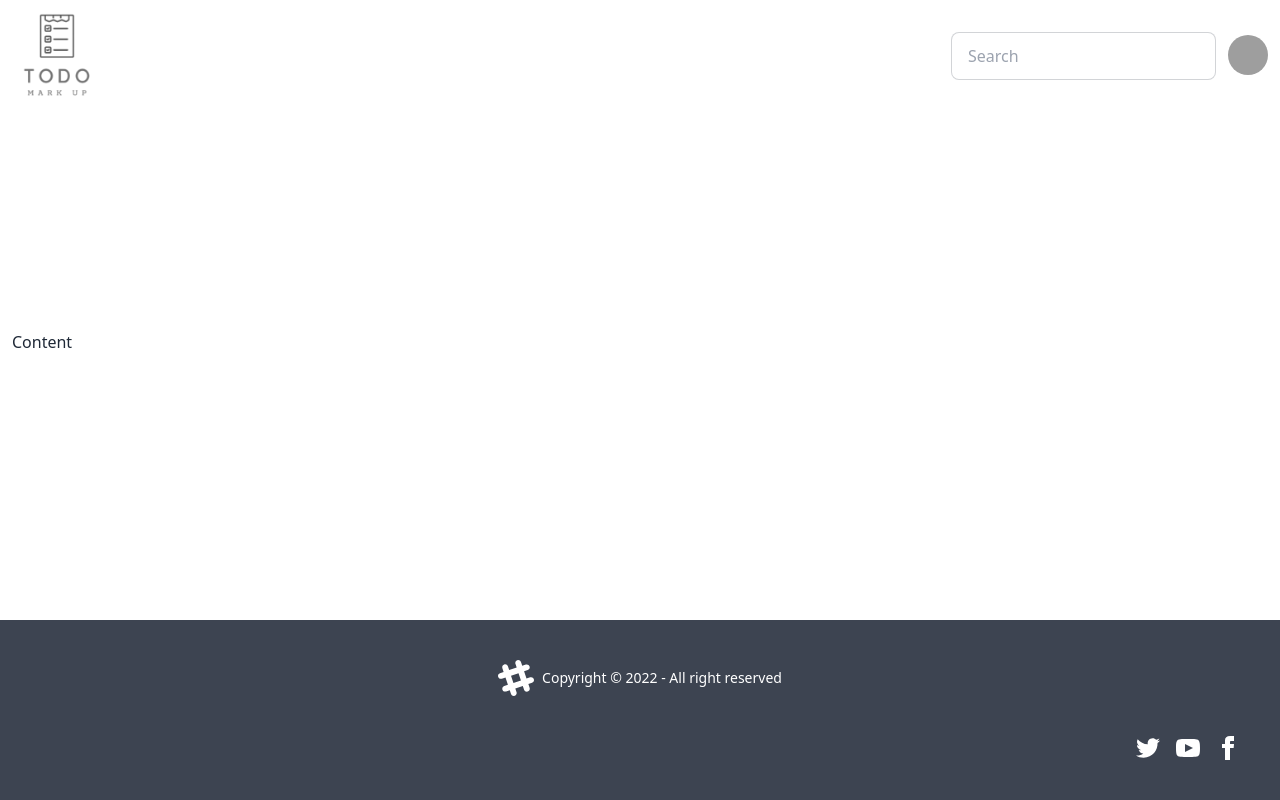
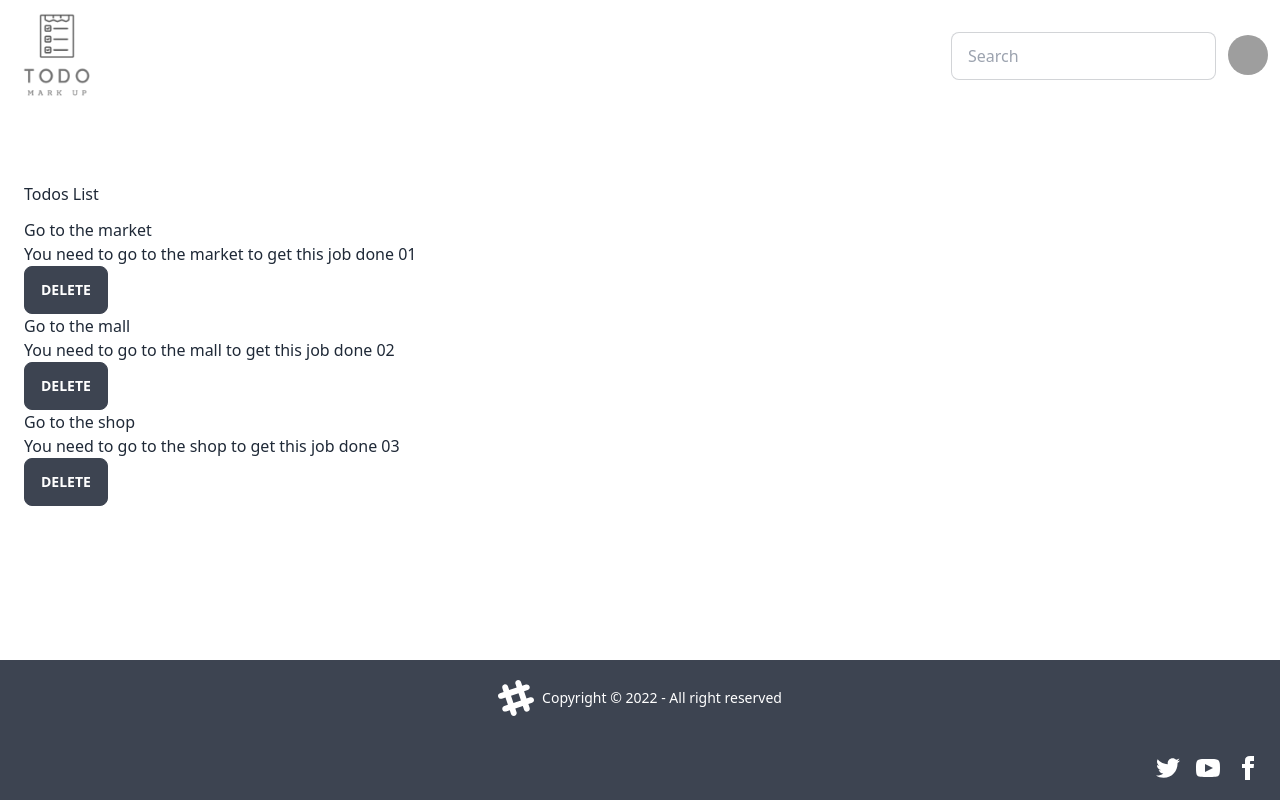
Before and after one commit to kr-sarvesh/Todo-App, a React (Create React App) app in the folder frontend/: page / in a window 1280 px wide. Built offline with nearby package versions, Linux system fonts and the light colour scheme; grey boxes are pictures that could not be loaded.

Commit message:
all todo props passed

```diff
--- a/frontend/src/App.js
+++ b/frontend/src/App.js
@@ -1,12 +1,35 @@
 import { BrowserRouter as Router } from 'react-router-dom'
-import Nav from './My Components/Nav'
-import Footer from './My Components/Footer'
+import Nav from './Components/Layouts/Nav'
+import Footer from './Components/Layouts/Footer'
+import Todos from './Components/Todos'
 function App() {
+  const onDelete = () => {
+    console.log('I am on delete of todo')
+  }
+  let todos = [
+    {
+      sno: 1,
+      title: 'Go to the market',
+      desc: 'You need to go to the market to get this job done 01',
+    },
+    {
+      sno: 2,
+      title: 'Go to the mall',
+      desc: 'You need to go to the mall to get this job done 02',
+    },
+    {
+      sno: 3,
+      title: 'Go to the shop',
+      desc: 'You need to go to the shop to get this job done 03',
+    },
+  ]
   return (
     <Router>
       <div className='flex flex-col justify-between h-screen'>
         <Nav />
-        <main className='container mx-auto px-3 pb-12'>Content</main>
+        <main className='container mx-auto px-3 pb-12'>
+          <Todos todos={todos} onDelete={onDelete} />
+        </main>
         <Footer />
       </div>
     </Router>
--- a/frontend/src/My Components/Footer.js
+++ b/frontend/src/Components/Layouts/Footer.js
@@ -1,8 +1,10 @@
+import { Link } from 'react-router-dom'
+
 function Footer() {
   //Year that needs to be updated every year automatically
   const footeryear = new Date().getFullYear()
   return (
-    <footer className='footer items-center p-10 bg-neutral text-neutral-content footer-center'>
+    <footer className='footer items-center p-5 bg-neutral text-neutral-content footer-center'>
       <div className='items-center grid-flow-col'>
         <svg
           width='36'
@@ -18,7 +20,7 @@ function Footer() {
         <p>Copyright &copy; {footeryear} - All right reserved</p>
       </div>
       <div className='grid-flow-col gap-4 md:place-self-center md:justify-self-end'>
-        <a href='/'>
+        <Link to='/'>
           <svg
             xmlns='http://www.w3.org/2000/svg'
             width='24'
@@ -28,8 +30,8 @@ function Footer() {
           >
             <path d='M24 4.557c-.883.392-1.832.656-2.828.775 1.017-.609 1.798-1.574 2.165-2.724-.951.564-2.005.974-3.127 1.195-.897-.957-2.178-1.555-3.594-1.555-3.179 0-5.515 2.966-4.797 6.045-4.091-.205-7.719-2.165-10.148-5.144-1.29 2.213-.669 5.108 1.523 6.574-.806-.026-1.566-.247-2.229-.616-.054 2.281 1.581 4.415 3.949 4.89-.693.188-1.452.232-2.224.084.626 1.956 2.444 3.379 4.6 3.419-2.07 1.623-4.678 2.348-7.29 2.04 2.179 1.397 4.768 2.212 7.548 2.212 9.142 0 14.307-7.721 13.995-14.646.962-.695 1.797-1.562 2.457-2.549z'></path>
           </svg>
-        </a>
-        <a href='/'>
+        </Link>
+        <Link to='/'>
           <svg
             xmlns='http://www.w3.org/2000/svg'
             width='24'
@@ -39,8 +41,8 @@ function Footer() {
           >
             <path d='M19.615 3.184c-3.604-.246-11.631-.245-15.23 0-3.897.266-4.356 2.62-4.385 8.816.029 6.185.484 8.549 4.385 8.816 3.6.245 11.626.246 15.23 0 3.897-.266 4.356-2.62 4.385-8.816-.029-6.185-.484-8.549-4.385-8.816zm-10.615 12.816v-8l8 3.993-8 4.007z'></path>
           </svg>
-        </a>
-        <a href='/'>
+        </Link>
+        <Link to='/'>
           <svg
             xmlns='http://www.w3.org/2000/svg'
             width='24'
@@ -50,7 +52,7 @@ function Footer() {
           >
             <path d='M9 8h-3v4h3v12h5v-12h3.642l.358-4h-4v-1.667c0-.955.192-1.333 1.115-1.333h2.885v-5h-3.808c-3.596 0-5.192 1.583-5.192 4.615v3.385z'></path>
           </svg>
-        </a>
+        </Link>
       </div>
     </footer>
   )
--- a/frontend/src/My Components/Nav.js
+++ b/frontend/src/Components/Layouts/Nav.js
@@ -1,16 +1,16 @@
-import React from 'react'
-import logo from '../images/logo.png'
+import { Link } from 'react-router-dom'
+import logo from './images/logo.png'
 function Nav() {
   return (
     <div className='navbar bg-base-100'>
       <div className='flex-1'>
-        <a href='/' className=''>
+        <Link to='/' className=''>
           <img
             src={logo}
             alt='logo-not found'
             className='object-fill w-24 h-24'
           />
-        </a>
+        </Link>
       </div>
       <div className='flex-none gap-2'>
         <div className='form-control'>
@@ -31,16 +31,16 @@ function Nav() {
             className='mt-3 p-2 shadow menu menu-compact dropdown-content bg-base-100 rounded-box w-52'
           >
             <li>
-              <a href='/' className='justify-between'>
+              <Link to='/' className='justify-between'>
                 Profile
                 <span className='badge'>New</span>
-              </a>
+              </Link>
             </li>
             <li>
-              <a href='/'>Settings</a>
+              <Link href='/'>Settings</Link>
             </li>
             <li>
-              <a href='/'>Logout</a>
+              <Link to='/'>Logout</Link>
             </li>
           </ul>
         </div>
--- /dev/null
+++ b/frontend/src/Components/Todos.js
@@ -0,0 +1,13 @@
+import TodoItem from './TodoItem'
+function Todos(props) {
+  return (
+    <div className='container mx-auto px-3 pb-12'>
+      <h3 className='container mx-auto my-3'>Todos List</h3>
+      {props.todos.map((todo) => {
+        return <TodoItem todo={todo} onDelete={props.onDelete} />
+      })}
+    </div>
+  )
+}
+
+export default Todos
```
Also changed, not shown: frontend/src/Components/Layouts/images/logo.png (renamed from frontend/src/images/logo.png).
